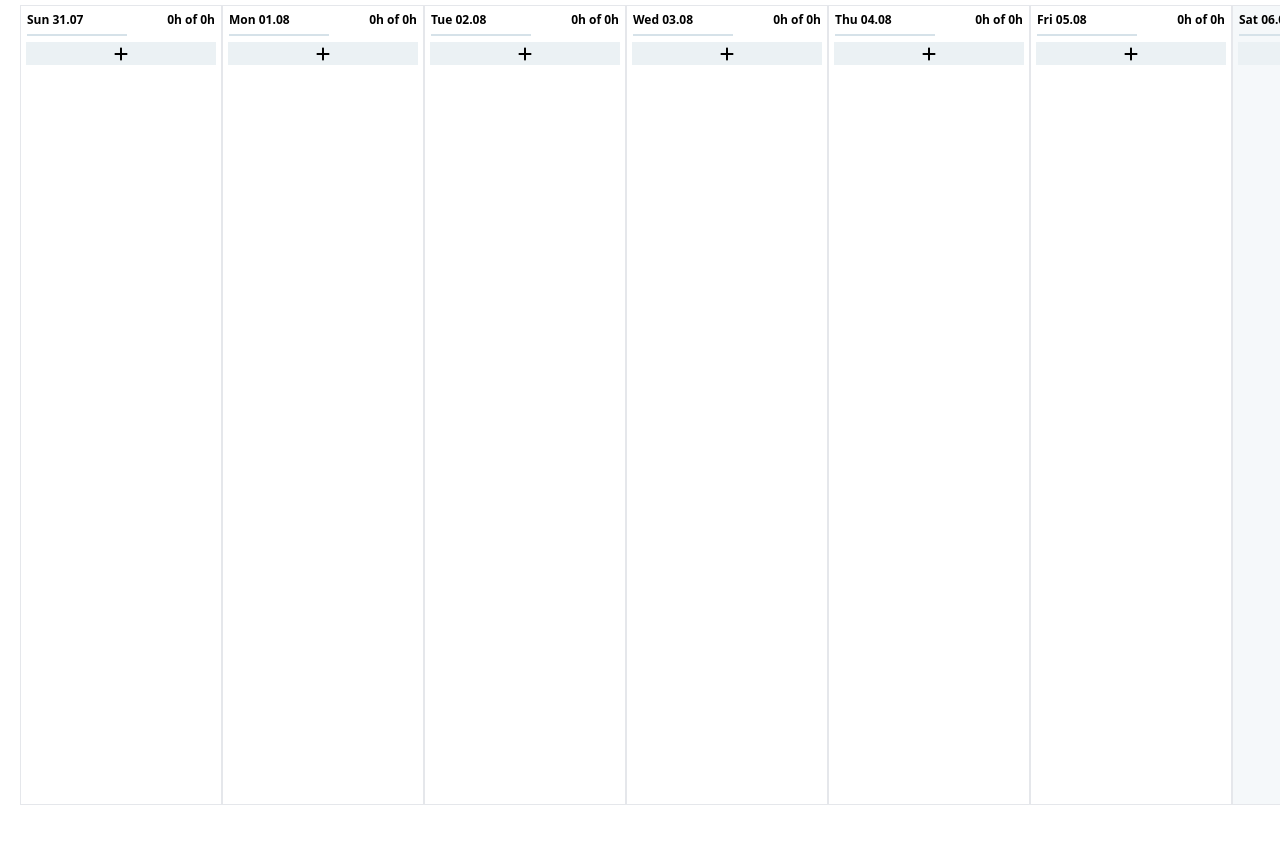
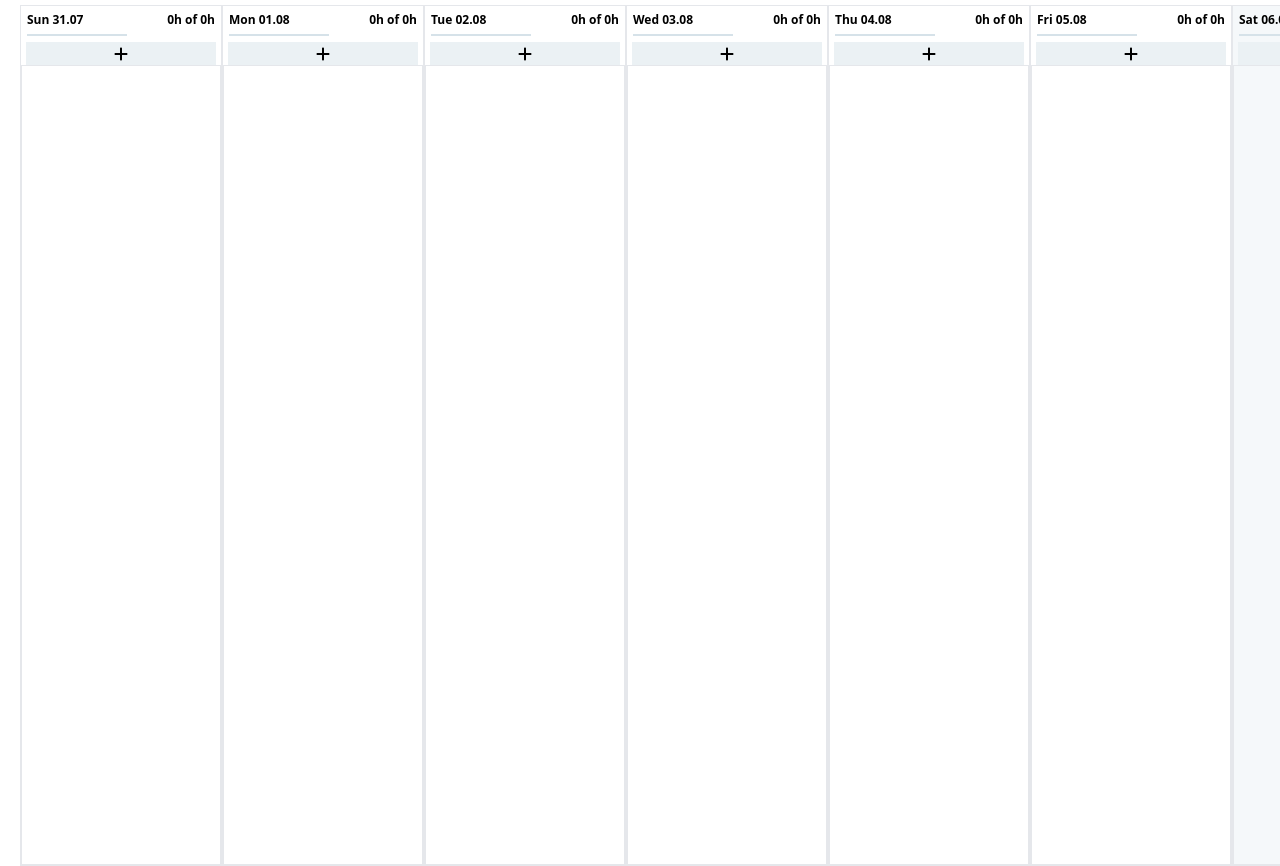
Before and after one commit to MaratReactJs/Jira, a React (Create React App) app: page / in a window 1280 px wide. Shown: the top 866 px of the page. Before the commit the page ends 805 px from the top, so only its background shows below. Built offline with nearby package versions, Linux system fonts and the light colour scheme.

Commit message:
DnD finish

```diff
--- a/src/components/day.jsx
+++ b/src/components/day.jsx
@@ -3,25 +3,33 @@ import Moment from "react-moment";
 import { FontAwesomeIcon } from "@fortawesome/react-fontawesome";
 import { faPlus } from "@fortawesome/free-solid-svg-icons";
 import Log from "./log";
-import Plan from "./plan";
 
 const Day = ({ date }) => {
 	const [arrLog, setArrLog] = useState([]);
-	const [arrPlan, setArrPlan] = useState([]);
 	const [hidden, setHidden] = useState(false);
+	const [arrItemLog, setArrItemLog] = useState();
+
+	console.log(arrItemLog, "chek");
+	const handleDropArr = (e, item) => {
+		//console.log(item.id, "item");
+		const upgradeItem = { ...item, date: date, id: Math.random() };
+		setArrLog([...arrLog, upgradeItem]);
+	};
+
+	const handleDragOverArr = (e) => {
+		e.preventDefault(e);
+	};
+
+	const getArrItemLog = (item) => {
+		setArrItemLog(item);
+	};
 
 	const createLog = (date) => {
 		setArrLog([...arrLog, { date, id: Math.random() }]);
 	};
-	const createPlan = (date) => {
-		setArrPlan([...arrPlan, { date, id: Math.random() }]);
-	};
 
 	const deleteLog = (id) => {
 		setArrLog(arrLog.filter((log) => log.id !== id));
-	};
-	const deletePlan = (id) => {
-		setArrPlan(arrPlan.filter((plan) => plan.id !== id));
 	};
 
 	return (
@@ -59,11 +67,15 @@ const Day = ({ date }) => {
 					className={
 						"w-[46%] bg-[#ebf1f4] h-[23px] font-bold text-xs text-center hover:bg-[#d6e2e9] " +
 						(!hidden ? "hidden" : "")
-					}
-					onClick={() => createPlan(date)}>
+					}>
 					Plan Time
 				</button>
 			</div>
+			<div
+				className="w-[200px] h-screen border border-[black]-500"
+				onDragOver={(e) => handleDragOverArr(e)}
+				onDrop={(e) => handleDropArr(e, arrItemLog)}>
+				{" "}
 				{arrLog.map((d) => (
 					<Log
 						logItem={d}
@@ -72,11 +84,10 @@ const Day = ({ date }) => {
 						id={d.id}
 						arrLog={arrLog}
 						setArrLog={setArrLog}
+						getArrItemLog={getArrItemLog}
 					/>
 				))}
-			{arrPlan.map((d) => (
-				<Plan planItem={d} key={d.id} deletePlan={deletePlan} id={d.id} />
-			))}
+			</div>
 		</div>
 	);
 };
--- a/src/components/log.jsx
+++ b/src/components/log.jsx
@@ -7,14 +7,14 @@ import {
 	faCopy,
 } from "@fortawesome/free-regular-svg-icons";
 
-const Log = ({ logItem, deleteLog, id, arrLog, setArrLog }) => {
-	console.log(arrLog, "arrLog");
+const Log = ({ logItem, deleteLog, id, arrLog, setArrLog, getArrItemLog }) => {
 	const [show, setShow] = useState(false);
 	const logRef = useRef();
 
 	//происходит, когда пользователь начинает перетаскивать элемент
 	const handleDragStart = (e, item) => {
 		logRef.current.style.background = "yellow";
+		getArrItemLog(item);
 	};
 
 	//происходит, когда перетаскиваемый элемент покидает цель перетаскивания
@@ -31,8 +31,8 @@ const Log = ({ logItem, deleteLog, id, arrLog, setArrLog }) => {
 	// происходит, когда перетаскиваемый элемент перетаскивается на цель перетаскивания
 	const handleDrop = (e, item) => {
 		logRef.current.style.background = "blue";
-		e.preventDefault(e);
 		const upgradeItem = { ...item, id: Math.random() };
+		getArrItemLog(upgradeItem);
 
 		setArrLog([...arrLog, upgradeItem]);
 	};
@@ -42,12 +42,11 @@ const Log = ({ logItem, deleteLog, id, arrLog, setArrLog }) => {
 		logRef.current.style.background = "orange";
 		e.preventDefault(e);
 		setArrLog(arrLog.filter((el) => el.id !== item.id));
-		console.log(item, "itemID");
 	};
 
 	return (
 		<div
-			className="w-[95%] bg-[#f1f5f7] h-[8%] mt-[3%] ml-[2%] text-center border-solid border border-[#d6e2e9] rounded-sm hover:border-black"
+			className="w-[95%] bg-[#f1f5f7] h-[60px] mt-[5px] ml-[5px] text-center border-solid border border-[#d6e2e9] rounded-sm hover:border-black"
 			onMouseOver={() => setShow(true)}
 			onMouseOut={() => setShow(false)}
 			draggable={true}
@@ -61,12 +60,12 @@ const Log = ({ logItem, deleteLog, id, arrLog, setArrLog }) => {
 				<Moment format="MMM YYYY">{Date.parse(logItem.date)}</Moment> - Название
 				карты
 			</div>
-			<div className="font-bold text-xs mt-[2.5%] ml-[10%] z-10 absolute ">
+			<div className="font-bold text-xs mt-[40px] ml-[140px] z-10 absolute ">
 				1h 22m
 			</div>
 			<div
 				className={
-					"w-[70px] h-[25px] bg-[#004976] text-white z-10 ml-[120px] mt-[5px] relative flex justify-around items-center   " +
+					"w-[70px] h-[25px] bg-[#004976] text-white z-10 ml-[112px] mt-[5px] relative flex justify-around items-center   " +
 					(!show ? "hidden " : "")
 				}>
 				<button onClick={() => deleteLog(id)} className="decoration-white">
```
Lines whose indentation alone changed are shown as unchanged.
